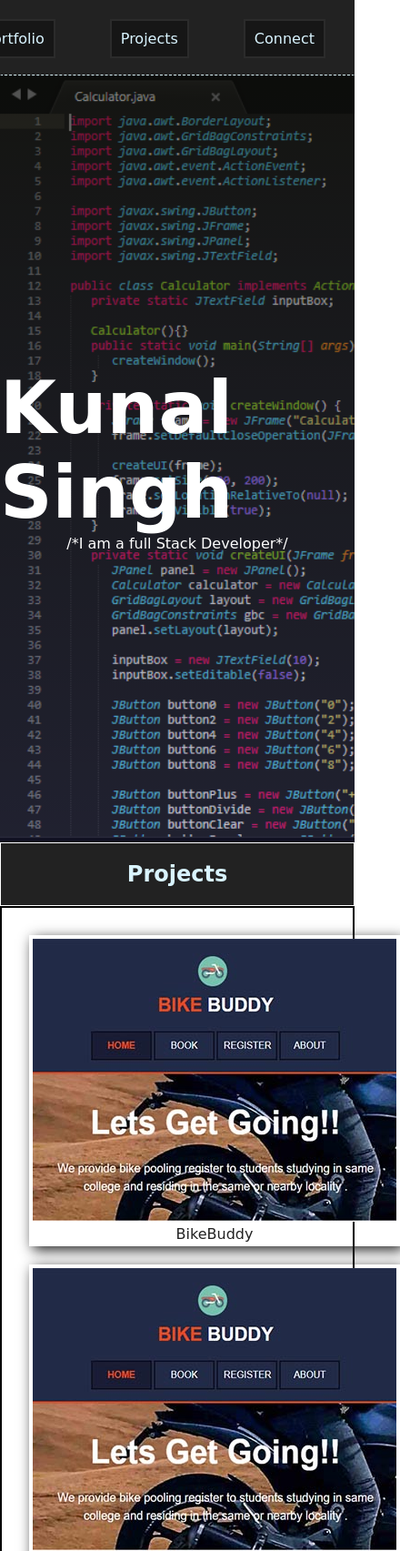
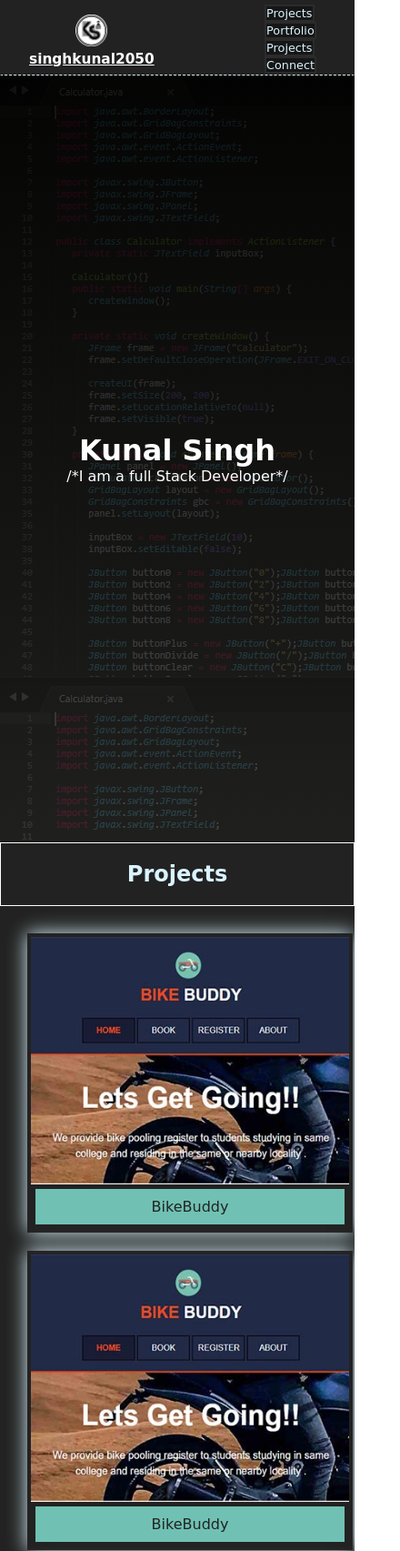
Before and after one commit to singhkunal2050/KSRPortfolio, a plain HTML site: page index.html in a window 390 px wide. Shown: the top 1705 px of the page at 91% size, 440 px wide, since content can reach past the window. Drawn offline with Linux system fonts and the light colour scheme; a web font is replaced by a local one.

Commit message:
only mobile version resolution tweaks left

```diff
--- a/index.html
+++ b/index.html
@@ -13,10 +13,12 @@
             <img src="/img/ks_logo.png" alt="">
             <h2>singhkunal2050</h2>
         </span>
-        <span><a class="nav-link" href="#projects">Projects</a></span>
-        <span><a class="nav-link" href="#portfolio">Portfolio</a></span>
-        <span><a class="nav-link" href="#projects">Projects</a></span>
-        <span><a class="nav-link" href="#connect">Connect</a></span>
+        <div>
+            <span><a class="nav-link" href="#projects">Projects</a></span>
+            <span><a class="nav-link" href="#portfolio">Portfolio</a></span>
+            <span><a class="nav-link" href="#projects">Projects</a></span>
+            <span><a class="nav-link" href="#connect">Connect</a></span>
+        </div>
     </nav>
 
 
@@ -55,8 +57,10 @@
         </section>
 
         <section id="portfolio">
+            <p>Check out my..</p>
             <h2><a id="profile-link" href="https://github.com/singhkunal2050/">Portfolio</a></h2>
         </section>
+
     </main>
 
 </body>
--- a/style.css
+++ b/style.css
@@ -34,10 +34,11 @@ nav{
     left: 0;
     top: 0;
     border-bottom: var(--ter-col) dashed 1px;
+    z-index: 2;
 }
 
 nav #logo{
-    font-size: 1.5em;
+    font-size: 1.2em;
     font-weight: 10;
     font-family: 'Do Hyeon', sans-serif;
     margin-right: auto;
@@ -111,11 +112,16 @@ nav .nav-link:hover{
 }
 
 #projects{
-    border: black 2px solid;
+    background: var(--dark-back);
     display: flex;
     flex-wrap: wrap;
     justify-content: space-around;
     padding: 20px;
+}
+
+#projects:hover{
+    background: #111111;
+    transition: .5s ease;
 }
 
 .project-tile{
@@ -123,24 +129,149 @@ nav .nav-link:hover{
     flex: 0 0 20%;
     margin: 10px;
     padding: 4px;
-    box-shadow: 4px 4px 14px var(--dark-back);
+    box-shadow: .1px .1px 20px var(--ter-col);
     text-align: center;
+    display: flex;
+    flex-direction: column;
+}
+
+.project-tile:hover{
+    transform: scale(1.1);
+    z-index: 0;
+    transition: ease .4s;
 }
 
 .project-tile a{
     color: var(--dark-back);
+    margin: 5px;
+    padding: 10px;
+    background-color: var(--font-col);
+}
+
+.project-tile a:hover{
+    background: var(--dark-back);
+    color: var(--font-col);
+    border: var(--font-col) 1px solid;
+    transition: .5s ease;
 }
 
 
-@media(max-width:900px){
+/* portfolio */
+
+#portfolio{
+    background: var(--dark-back);
+    margin: 1px;
+    padding: 20px;
+    text-align: center;
+    color: var(--ter-col);
+    display: flex;
+    flex-direction: column;
+    align-items: center;
+}
+
+#portfolio *{
+    padding: 10px;
+}
+
+#portfolio #profile-link{
+    background: var(--font-col);
+    color: var(--dark-back);
+}
+
+#portfolio #profile-link:hover{
+    background: var(--dark-back);
+    color: var(--font-col);
+    border: var(--font-col) 1px solid;
+    transition: .5s ease;
+}
+
+
+@media(max-width:960px){
+
+    #welcome-section{
+        background: linear-gradient(rgba(0, 0, 0, 0.9), rgba(29, 29, 29, 0.8)), url('img/welcome.png');
+    }
+
+    #logo{
+        margin:0;
+        /* border: 1px solid slateblue; */
+    }
+
+
+    #navbar{
+        /* border: 1px springgreen solid; */
+        display: flex;
+        flex-direction: row;
+        flex-flow: row;
+    }
+
+    #navbar div{
+        margin: 10px 40px;
+    }
+
+
+    div .nav-link{
+        /* border: var(--font-col) 1px solid; */
+        padding: 10;
+        margin: 0;
+        font-size: 0.8em;
+    }
+
+
+    #logo h2{
+        font-size: .8em;
+    }
+
+    /* welcome screen  */
+
+    #welcome-section h1{
+        font-size: 2em;
+    }
+
 
 
 }
 
 
 
-@media(max-width:500px){
+@media(max-width:650px){
+
+    div .nav-link{
+        padding: 2px;
+        font-size: 0.8em;
+    }
 
 
 
 }
+
+@media(max-width:450px){
+    nav div{
+        display: grid;
+        grid-template-rows: 1fr 1fr;
+    }
+
+    nav div .nav-link{
+        /* background: rgb(56, 56, 56); */
+        padding: 0;
+
+    }
+
+    #logo{
+        flex-direction: column;
+    }
+
+    #logo img{
+        height: 35px;
+    }
+
+    #logo h2    {
+        font-size: 0.8em;
+    }
+
+    .project-tile{
+        max-width: 100%;
+    }
+
+
+}
```
Also changed, not shown: img/4.jpg (added), img/gh.png (added).
